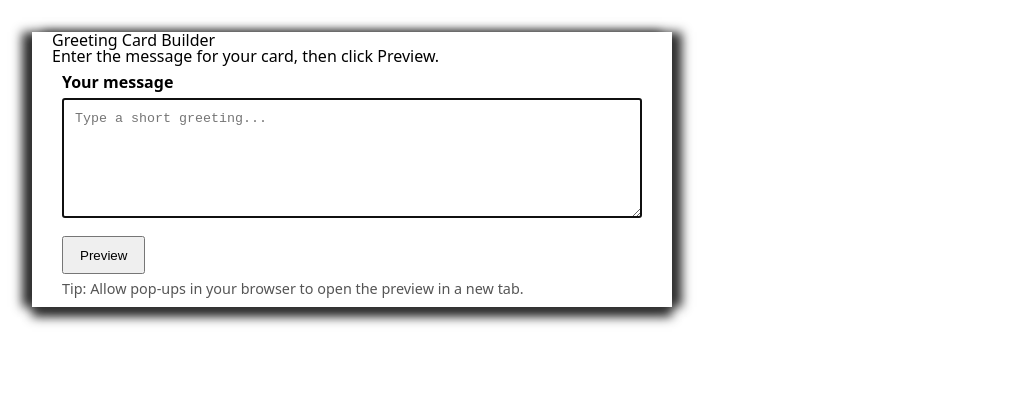
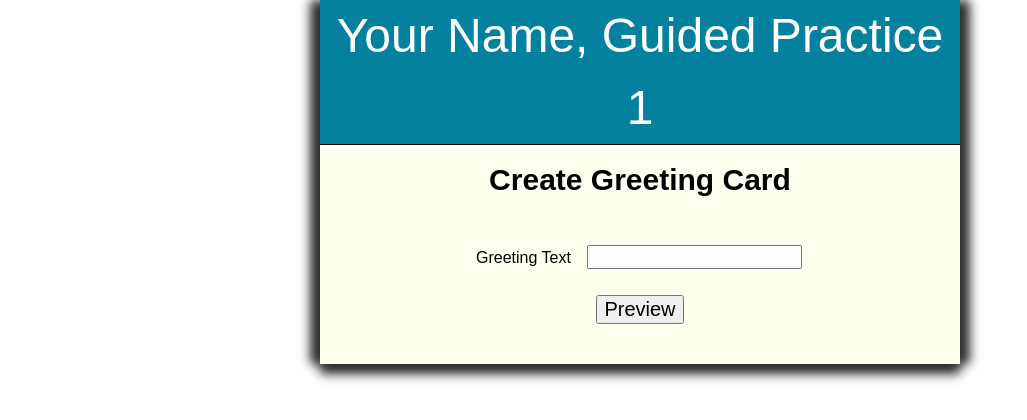
Before and after one commit to brosal3735/4.3, a plain HTML site: page index.html in a window 1280 px wide. Shown: the whole page, without its empty margins (0-1027 px from the left). Drawn offline with Linux system fonts and the light colour scheme.

Commit message:
Update index.html

```diff
--- a/index.html
+++ b/index.html
@@ -1,40 +1,35 @@
-<!doctype html>
-<html lang="en" class="no-js">
+<!DOCTYPE html>
+<html>
 <head>
-  <meta charset="utf-8" />
-  <meta name="viewport" content="width=device-width,initial-scale=1" />
-  <title>Greeting Card Builder</title>
-
-  <!-- Provided student files -->
-  <script src="modernizr.custom.65897.js"></script>
-  <link rel="stylesheet" href="styles.css" />
-  <style>
-    /* Optional minimal helpers in case styles.css is empty */
-    body { font-family: system-ui, Arial, sans-serif; margin: 2rem; }
-    .wrap { max-width: 600px; margin: 0 auto; }
-    label { display: block; margin-bottom: .5rem; font-weight: 600; }
-    textarea { width: 100%; min-height: 120px; padding: .75rem; }
-    button { margin-top: 1rem; padding: .6rem 1rem; cursor: pointer; }
-    .hint { color: #555; font-size: .9rem; margin-top: .5rem; }
-  </style>
+    <!--
+        CIS213 Unit 4, Guided Practice 1
+        Author: <Your Name Here>
+        Date:   <Date Here>
+    -->
+    <meta charset="utf-8" />
+    <meta id="viewport" content="width=device-width,initial-scale=1.0,maximum-scale=1.0,user-scalable=0">
+    <title>Unit 4, Guided Practice 1</title>
+    <link rel="stylesheet" href="styles.css" />
+    <script src="modernizr.custom.65897.js"></script>
 </head>
 <body>
-  <div class="wrap">
-    <h1>Greeting Card Builder</h1>
-    <p>Enter the message for your card, then click Preview.</p>
-
-    <form id="cardForm" autocomplete="on">
-      <label for="message">Your message</label>
-      <textarea id="message" name="message" placeholder="Type a short greeting..." required autofocus></textarea>
-      <button id="previewBtn" type="submit">Preview</button>
-      <p class="hint">Tip: Allow pop-ups in your browser to open the preview in a new tab.</p>
-    </form>
-  </div>
-
-  <noscript>
-    <p>Please enable JavaScript to use the greeting card preview.</p>
-  </noscript>
-
-  <script src="script.js" defer></script>
+    <header>
+        <h1>
+            Your Name, Guided Practice 1
+        </h1>
+    </header>
+    <article>
+        <h2>Create Greeting Card</h2>
+        <form action="preview.htm">
+            <fieldset id="info">
+                <label for="greetinginput">Greeting Text</label>
+                <input type="text" id="greetinginput" name="greeting" />
+            </fieldset>
+            <fieldset id="submitbutton">
+                <input type="submit" id="submitBtn" value="Preview" />
+            </fieldset>
+        </form>
+    </article>
+    <script src="script.js"></script>
 </body>
 </html>
```
